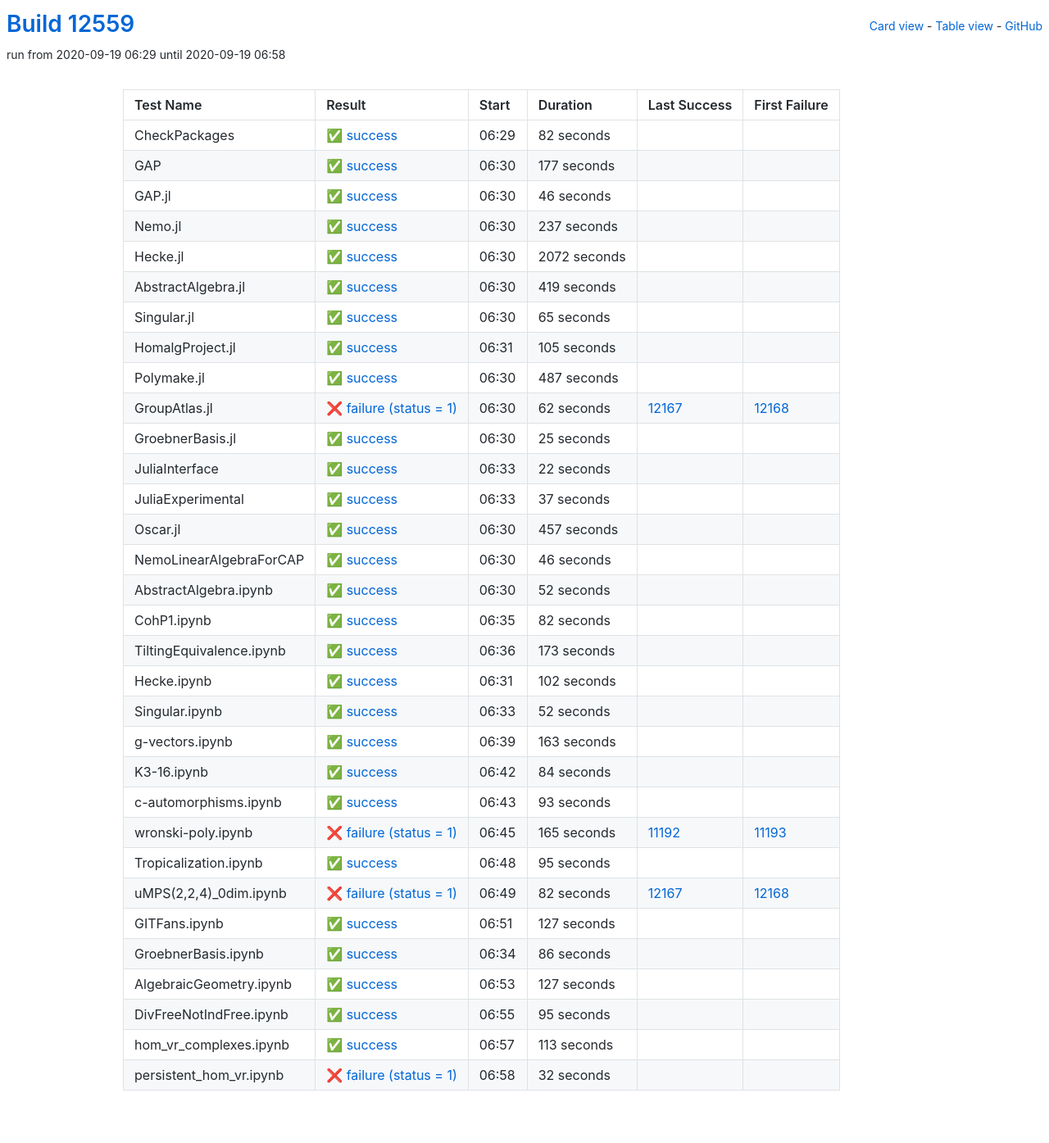
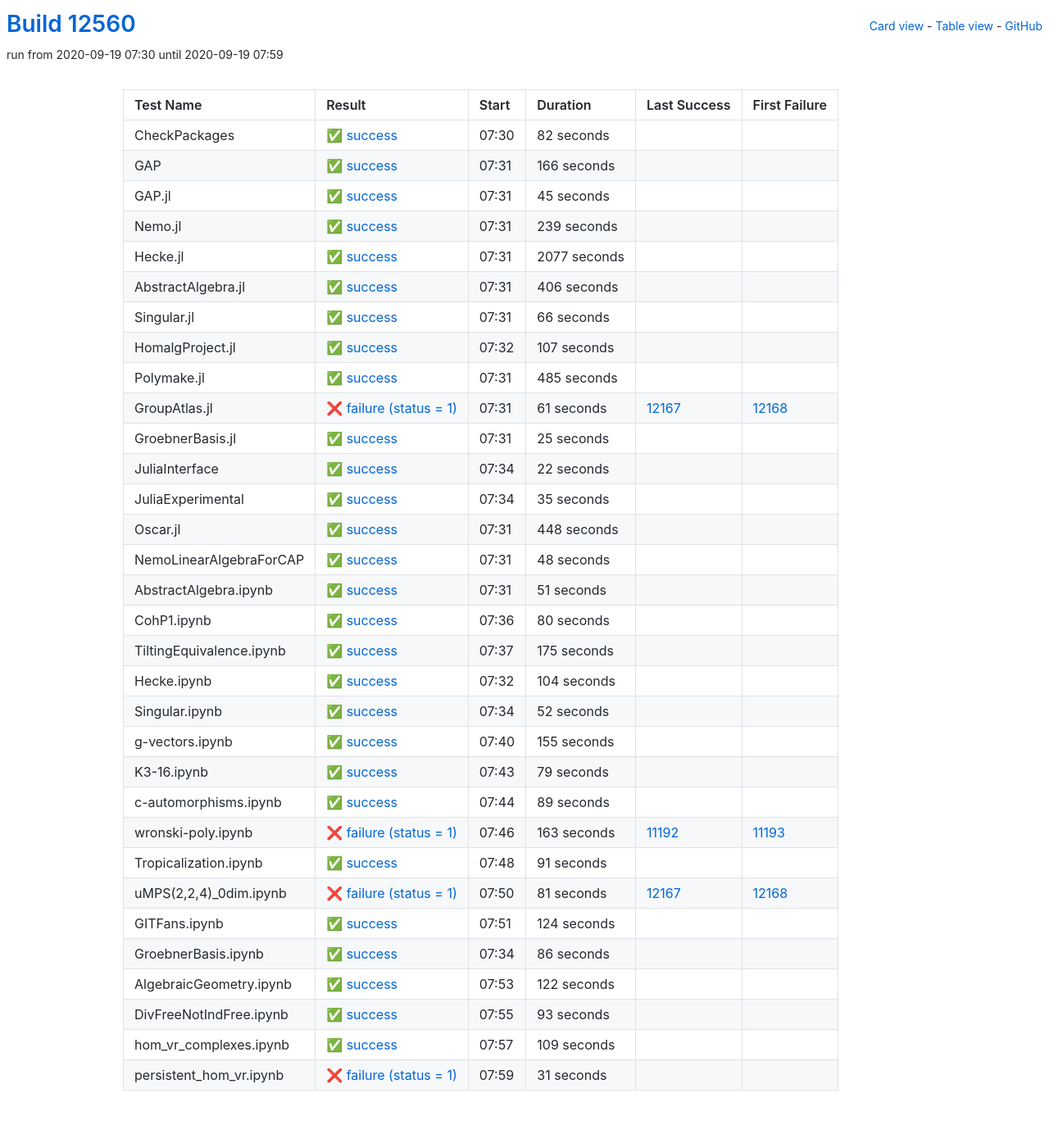
Before and after one commit to oscar-system/oscar-ci-status, a Jekyll site: the page built from table.html, in a window 1280 px wide. Shown: the whole page at 82% size. Built offline with Jekyll 4.4.1, drawn with Linux system fonts in a browser that asks for light colours.

Commit message:
Build #12560

```diff
--- a/_data/ci.yml
+++ b/_data/ci.yml
@@ -1,6 +1,6 @@
 ---
-build: 12559
-build_url: https://oscarci.mathematik.uni-kl.de/job/oscar/12559/
+build: 12560
+build_url: https://oscarci.mathematik.uni-kl.de/job/oscar/12560/
 job: oscar
 organization: oscar-system
 repo: oscar-ci-status
@@ -8,8 +8,8 @@
 tests:
 - name: CheckPackages
   id: checkpackages
-  log: https://oscarci.mathematik.uni-kl.de/job/oscar/12559/artifact/logs/build-12559/CheckPackages.log
-  start: 2020-09-19 06:29
+  log: https://oscarci.mathematik.uni-kl.de/job/oscar/12560/artifact/logs/build-12560/CheckPackages.log
+  start: 2020-09-19 07:30
   success: true
   exitcode: 0
   status: success
@@ -20,116 +20,116 @@
   first_failure_url:
 - name: GAP
   id: gap
-  log: https://oscarci.mathematik.uni-kl.de/job/oscar/12559/artifact/logs/build-12559/GAP.log
-  start: 2020-09-19 06:30
+  log: https://oscarci.mathematik.uni-kl.de/job/oscar/12560/artifact/logs/build-12560/GAP.log
+  start: 2020-09-19 07:31
   success: true
   exitcode: 0
   status: success
-  duration: 177
+  duration: 166
   last_success: false
   last_success_url:
   first_failure: false
   first_failure_url:
 - name: GAP.jl
   id: gap-jl
-  log: https://oscarci.mathematik.uni-kl.de/job/oscar/12559/artifact/logs/build-12559/GAP.jl.log
-  start: 2020-09-19 06:30
+  log: https://oscarci.mathematik.uni-kl.de/job/oscar/12560/artifact/logs/build-12560/GAP.jl.log
+  start: 2020-09-19 07:31
   success: true
   exitcode: 0
   status: success
-  duration: 46
+  duration: 45
   last_success: false
   last_success_url:
   first_failure: false
   first_failure_url:
 - name: Nemo.jl
   id: nemo-jl
-  log: https://oscarci.mathematik.uni-kl.de/job/oscar/12559/artifact/logs/build-12559/Nemo.jl.log
-  start: 2020-09-19 06:30
+  log: https://oscarci.mathematik.uni-kl.de/job/oscar/12560/artifact/logs/build-12560/Nemo.jl.log
+  start: 2020-09-19 07:31
   success: true
   exitcode: 0
   status: success
-  duration: 237
+  duration: 239
   last_success: false
   last_success_url:
   first_failure: false
   first_failure_url:
 - name: Hecke.jl
   id: hecke-jl
-  log: https://oscarci.mathematik.uni-kl.de/job/oscar/12559/artifact/logs/build-12559/Hecke.jl.log
-  start: 2020-09-19 06:30
+  log: https://oscarci.mathematik.uni-kl.de/job/oscar/12560/artifact/logs/build-12560/Hecke.jl.log
+  start: 2020-09-19 07:31
   success: true
   exitcode: 0
   status: success
-  duration: 2072
+  duration: 2077
   last_success: false
   last_success_url:
   first_failure: false
   first_failure_url:
 - name: AbstractAlgebra.jl
   id: abstractalgebra-jl
-  log: https://oscarci.mathematik.uni-kl.de/job/oscar/12559/artifact/logs/build-12559/AbstractAlgebra.jl.log
-  start: 2020-09-19 06:30
+  log: https://oscarci.mathematik.uni-kl.de/job/oscar/12560/artifact/logs/build-12560/AbstractAlgebra.jl.log
+  start: 2020-09-19 07:31
   success: true
   exitcode: 0
   status: success
-  duration: 419
+  duration: 406
   last_success: false
   last_success_url:
   first_failure: false
   first_failure_url:
 - name: Singular.jl
   id: singular-jl
-  log: https://oscarci.mathematik.uni-kl.de/job/oscar/12559/artifact/logs/build-12559/Singular.jl.log
-  start: 2020-09-19 06:30
+  log: https://oscarci.mathematik.uni-kl.de/job/oscar/12560/artifact/logs/build-12560/Singular.jl.log
+  start: 2020-09-19 07:31
   success: true
   exitcode: 0
   status: success
-  duration: 65
+  duration: 66
   last_success: false
   last_success_url:
   first_failure: false
   first_failure_url:
 - name: HomalgProject.jl
   id: homalgproject-jl
-  log: https://oscarci.mathematik.uni-kl.de/job/oscar/12559/artifact/logs/build-12559/HomalgProject.jl.log
-  start: 2020-09-19 06:31
+  log: https://oscarci.mathematik.uni-kl.de/job/oscar/12560/artifact/logs/build-12560/HomalgProject.jl.log
+  start: 2020-09-19 07:32
   success: true
   exitcode: 0
   status: success
-  duration: 105
+  duration: 107
   last_success: false
   last_success_url:
   first_failure: false
   first_failure_url:
 - name: Polymake.jl
   id: polymake-jl
-  log: https://oscarci.mathematik.uni-kl.de/job/oscar/12559/artifact/logs/build-12559/Polymake.jl.log
-  start: 2020-09-19 06:30
+  log: https://oscarci.mathematik.uni-kl.de/job/oscar/12560/artifact/logs/build-12560/Polymake.jl.log
+  start: 2020-09-19 07:31
   success: true
   exitcode: 0
   status: success
-  duration: 487
+  duration: 485
   last_success: false
   last_success_url:
   first_failure: false
   first_failure_url:
 - name: GroupAtlas.jl
   id: groupatlas-jl
-  log: https://oscarci.mathematik.uni-kl.de/job/oscar/12559/artifact/logs/build-12559/GroupAtlas.jl.log
-  start: 2020-09-19 06:30
+  log: https://oscarci.mathematik.uni-kl.de/job/oscar/12560/artifact/logs/build-12560/GroupAtlas.jl.log
+  start: 2020-09-19 07:31
   success: false
   exitcode: 1
   status: failure
-  duration: 62
+  duration: 61
   last_success: 12167
   last_success_url: https://oscarci.mathematik.uni-kl.de/job/oscar/12167/
   first_failure: 12168
   first_failure_url: https://oscarci.mathematik.uni-kl.de/job/oscar/12168/
 - name: GroebnerBasis.jl
   id: groebnerbasis-jl
-  log: https://oscarci.mathematik.uni-kl.de/job/oscar/12559/artifact/logs/build-12559/GroebnerBasis.jl.log
-  start: 2020-09-19 06:30
+  log: https://oscarci.mathematik.uni-kl.de/job/oscar/12560/artifact/logs/build-12560/GroebnerBasis.jl.log
+  start: 2020-09-19 07:31
   success: true
   exitcode: 0
   status: success
@@ -140,8 +140,8 @@
   first_failure_url:
 - name: JuliaInterface
   id: juliainterface
-  log: https://oscarci.mathematik.uni-kl.de/job/oscar/12559/artifact/logs/build-12559/JuliaInterface.log
-  start: 2020-09-19 06:33
+  log: https://oscarci.mathematik.uni-kl.de/job/oscar/12560/artifact/logs/build-12560/JuliaInterface.log
+  start: 2020-09-19 07:34
   success: true
   exitcode: 0
   status: success
@@ -152,92 +152,92 @@
   first_failure_url:
 - name: JuliaExperimental
   id: juliaexperimental
-  log: https://oscarci.mathematik.uni-kl.de/job/oscar/12559/artifact/logs/build-12559/JuliaExperimental.log
-  start: 2020-09-19 06:33
+  log: https://oscarci.mathematik.uni-kl.de/job/oscar/12560/artifact/logs/build-12560/JuliaExperimental.log
+  start: 2020-09-19 07:34
   success: true
   exitcode: 0
   status: success
-  duration: 37
+  duration: 35
   last_success: false
   last_success_url:
   first_failure: false
   first_failure_url:
 - name: Oscar.jl
   id: oscar-jl
-  log: https://oscarci.mathematik.uni-kl.de/job/oscar/12559/artifact/logs/build-12559/Oscar.jl.log
-  start: 2020-09-19 06:30
+  log: https://oscarci.mathematik.uni-kl.de/job/oscar/12560/artifact/logs/build-12560/Oscar.jl.log
+  start: 2020-09-19 07:31
   success: true
   exitcode: 0
   status: success
-  duration: 457
+  duration: 448
   last_success: false
   last_success_url:
   first_failure: false
   first_failure_url:
 - name: NemoLinearAlgebraForCAP
   id: nemolinearalgebraforcap
-  log: https://oscarci.mathematik.uni-kl.de/job/oscar/12559/artifact/logs/build-12559/NemoLinearAlgebraForCAP.log
-  start: 2020-09-19 06:30
+  log: https://oscarci.mathematik.uni-kl.de/job/oscar/12560/artifact/logs/build-12560/NemoLinearAlgebraForCAP.log
+  start: 2020-09-19 07:31
   success: true
   exitcode: 0
   status: success
-  duration: 46
+  duration: 48
   last_success: false
   last_success_url:
   first_failure: false
   first_failure_url:
 - name: AbstractAlgebra.ipynb
   id: abstractalgebra-ipynb
-  log: https://oscarci.mathematik.uni-kl.de/job/oscar/12559/artifact/logs/build-12559/AbstractAlgebra.ipynb.log
-  start: 2020-09-19 06:30
+  log: https://oscarci.mathematik.uni-kl.de/job/oscar/12560/artifact/logs/build-12560/AbstractAlgebra.ipynb.log
+  start: 2020-09-19 07:31
   success: true
   exitcode: 0
   status: success
-  duration: 52
+  duration: 51
   last_success: false
   last_success_url:
   first_failure: false
   first_failure_url:
 - name: CohP1.ipynb
   id: cohp1-ipynb
-  log: https://oscarci.mathematik.uni-kl.de/job/oscar/12559/artifact/logs/build-12559/CohP1.ipynb.log
-  start: 2020-09-19 06:35
+  log: https://oscarci.mathematik.uni-kl.de/job/oscar/12560/artifact/logs/build-12560/CohP1.ipynb.log
+  start: 2020-09-19 07:36
   success: true
   exitcode: 0
   status: success
-  duration: 82
+  duration: 80
   last_success: false
   last_success_url:
   first_failure: false
   first_failure_url:
 - name: TiltingEquivalence.ipynb
   id: tiltingequivalence-ipynb
-  log: https://oscarci.mathematik.uni-kl.de/job/oscar/12559/artifact/logs/build-12559/TiltingEquivalence.ipynb.log
-  start: 2020-09-19 06:36
+  log: https://oscarci.mathematik.uni-kl.de/job/oscar/12560/artifact/logs/build-12560/TiltingEquivalence.ipynb.log
+  start: 2020-09-19 07:37
   success: true
   exitcode: 0
   status: success
-  duration: 173
+  duration: 175
   last_success: false
   last_success_url:
   first_failure: false
   first_failure_url:
 - name: Hecke.ipynb
   id: hecke-ipynb
-  log: https://oscarci.mathematik.uni-kl.de/job/oscar/12559/artifact/logs/build-12559/Hecke.ipynb.log
-  start: 2020-09-19 06:31
+  log: https://oscarci.mathematik.uni-kl.de/job/oscar/12560/artifact/logs/build-12560/Hecke.ipynb.log
+  start: 2020-09-19 07:32
   success: true
   exitcode: 0
   status: success
-  duration: 102
+  duration: 104
   last_success: false
   last_success_url:
   first_failure: false
   first_failure_url:
 - name: Singular.ipynb
   id: singular-ipynb
-  log: https://oscarci.mathematik.uni-kl.de/job/oscar/12559/artifact/logs/build-12559/Singular.ipynb.log
-  start: 2020-09-19 06:33
+  log: https://oscarci.mathematik.uni-kl.de/job/oscar/12560/artifact/logs/build-12560/Singular.ipynb.log
+  start: 2020-09-19 07:34
   success: true
   exitcode: 0
   status: success
@@ -248,92 +248,92 @@
   first_failure_url:
 - name: g-vectors.ipynb
   id: g-vectors-ipynb
-  log: https://oscarci.mathematik.uni-kl.de/job/oscar/12559/artifact/logs/build-12559/g-vectors.ipynb.log
-  start: 2020-09-19 06:39
+  log: https://oscarci.mathematik.uni-kl.de/job/oscar/12560/artifact/logs/build-12560/g-vectors.ipynb.log
+  start: 2020-09-19 07:40
   success: true
   exitcode: 0
   status: success
-  duration: 163
+  duration: 155
   last_success: false
   last_success_url:
   first_failure: false
   first_failure_url:
 - name: K3-16.ipynb
   id: k3-16-ipynb
-  log: https://oscarci.mathematik.uni-kl.de/job/oscar/12559/artifact/logs/build-12559/K3-16.ipynb.log
-  start: 2020-09-19 06:42
+  log: https://oscarci.mathematik.uni-kl.de/job/oscar/12560/artifact/logs/build-12560/K3-16.ipynb.log
+  start: 2020-09-19 07:43
   success: true
   exitcode: 0
   status: success
-  duration: 84
+  duration: 79
   last_success: false
   last_success_url:
   first_failure: false
   first_failure_url:
 - name: c-automorphisms.ipynb
   id: c-automorphisms-ipynb
-  log: https://oscarci.mathematik.uni-kl.de/job/oscar/12559/artifact/logs/build-12559/c-automorphisms.ipynb.log
-  start: 2020-09-19 06:43
+  log: https://oscarci.mathematik.uni-kl.de/job/oscar/12560/artifact/logs/build-12560/c-automorphisms.ipynb.log
+  start: 2020-09-19 07:44
   success: true
   exitcode: 0
   status: success
-  duration: 93
+  duration: 89
   last_success: false
   last_success_url:
   first_failure: false
   first_failure_url:
 - name: wronski-poly.ipynb
   id: wronski-poly-ipynb
-  log: https://oscarci.mathematik.uni-kl.de/job/oscar/12559/artifact/logs/build-12559/wronski-poly.ipynb.log
-  start: 2020-09-19 06:45
+  log: https://oscarci.mathematik.uni-kl.de/job/oscar/12560/artifact/logs/build-12560/wronski-poly.ipynb.log
+  start: 2020-09-19 07:46
   success: false
   exitcode: 1
   status: failure
-  duration: 165
+  duration: 163
   last_success: 11192
   last_success_url: https://oscarci.mathematik.uni-kl.de/job/oscar/11192/
   first_failure: 11193
   first_failure_url: https://oscarci.mathematik.uni-kl.de/job/oscar/11193/
 - name: Tropicalization.ipynb
   id: tropicalization-ipynb
-  log: https://oscarci.mathematik.uni-kl.de/job/oscar/12559/artifact/logs/build-12559/Tropicalization.ipynb.log
-  start: 2020-09-19 06:48
+  log: https://oscarci.mathematik.uni-kl.de/job/oscar/12560/artifact/logs/build-12560/Tropicalization.ipynb.log
+  start: 2020-09-19 07:48
   success: true
   exitcode: 0
   status: success
-  duration: 95
+  duration: 91
   last_success: false
   last_success_url:
   first_failure: false
   first_failure_url:
 - name: uMPS(2,2,4)_0dim.ipynb
   id: umps-2-2-4-0dim-ipynb
-  log: https://oscarci.mathematik.uni-kl.de/job/oscar/12559/artifact/logs/build-12559/uMPS-2-2-4-_0dim.ipynb.log
-  start: 2020-09-19 06:49
+  log: https://oscarci.mathematik.uni-kl.de/job/oscar/12560/artifact/logs/build-12560/uMPS-2-2-4-_0dim.ipynb.log
+  start: 2020-09-19 07:50
   success: false
   exitcode: 1
   status: failure
-  duration: 82
+  duration: 81
   last_success: 12167
   last_success_url: https://oscarci.mathematik.uni-kl.de/job/oscar/12167/
   first_failure: 12168
   first_failure_url: https://oscarci.mathematik.uni-kl.de/job/oscar/12168/
 - name: GITFans.ipynb
   id: gitfans-ipynb
-  log: https://oscarci.mathematik.uni-kl.de/job/oscar/12559/artifact/logs/build-12559/GITFans.ipynb.log
-  start: 2020-09-19 06:51
+  log: https://oscarci.mathematik.uni-kl.de/job/oscar/12560/artifact/logs/build-12560/GITFans.ipynb.log
+  start: 2020-09-19 07:51
   success: true
   exitcode: 0
   status: success
-  duration: 127
+  duration: 124
   last_success: false
   last_success_url:
   first_failure: false
   first_failure_url:
 - name: GroebnerBasis.ipynb
   id: groebnerbasis-ipynb
-  log: https://oscarci.mathematik.uni-kl.de/job/oscar/12559/artifact/logs/build-12559/GroebnerBasis.ipynb.log
-  start: 2020-09-19 06:34
+  log: https://oscarci.mathematik.uni-kl.de/job/oscar/12560/artifact/logs/build-12560/GroebnerBasis.ipynb.log
+  start: 2020-09-19 07:34
   success: true
   exitcode: 0
   status: success
@@ -344,48 +344,48 @@
   first_failure_url:
 - name: AlgebraicGeometry.ipynb
   id: algebraicgeometry-ipynb
-  log: https://oscarci.mathematik.uni-kl.de/job/oscar/12559/artifact/logs/build-12559/AlgebraicGeometry.ipynb.log
-  start: 2020-09-19 06:53
+  log: https://oscarci.mathematik.uni-kl.de/job/oscar/12560/artifact/logs/build-12560/AlgebraicGeometry.ipynb.log
+  start: 2020-09-19 07:53
   success: true
   exitcode: 0
   status: success
-  duration: 127
+  duration: 122
   last_success: false
   last_success_url:
   first_failure: false
   first_failure_url:
 - name: DivFreeNotIndFree.ipynb
   id: divfreenotindfree-ipynb
-  log: https://oscarci.mathematik.uni-kl.de/job/oscar/12559/artifact/logs/build-12559/DivFreeNotIndFree.ipynb.log
-  start: 2020-09-19 06:55
+  log: https://oscarci.mathematik.uni-kl.de/job/oscar/12560/artifact/logs/build-12560/DivFreeNotIndFree.ipynb.log
+  start: 2020-09-19 07:55
   success: true
   exitcode: 0
   status: success
-  duration: 95
+  duration: 93
   last_success: false
   last_success_url:
   first_failure: false
   first_failure_url:
 - name: hom_vr_complexes.ipynb
   id: hom-vr-complexes-ipynb
-  log: https://oscarci.mathematik.uni-kl.de/job/oscar/12559/artifact/logs/build-12559/hom_vr_complexes.ipynb.log
-  start: 2020-09-19 06:57
+  log: https://oscarci.mathematik.uni-kl.de/job/oscar/12560/artifact/logs/build-12560/hom_vr_complexes.ipynb.log
+  start: 2020-09-19 07:57
   success: true
   exitcode: 0
   status: success
-  duration: 113
+  duration: 109
   last_success: false
   last_success_url:
   first_failure: false
   first_failure_url:
 - name: persistent_hom_vr.ipynb
   id: persistent-hom-vr-ipynb
-  log: https://oscarci.mathematik.uni-kl.de/job/oscar/12559/artifact/logs/build-12559/persistent_hom_vr.ipynb.log
-  start: 2020-09-19 06:58
+  log: https://oscarci.mathematik.uni-kl.de/job/oscar/12560/artifact/logs/build-12560/persistent_hom_vr.ipynb.log
+  start: 2020-09-19 07:59
   success: false
   exitcode: 1
   status: failure
-  duration: 32
+  duration: 31
   last_success: false
   last_success_url:
   first_failure: false
```
Also changed, not shown: README.md.
